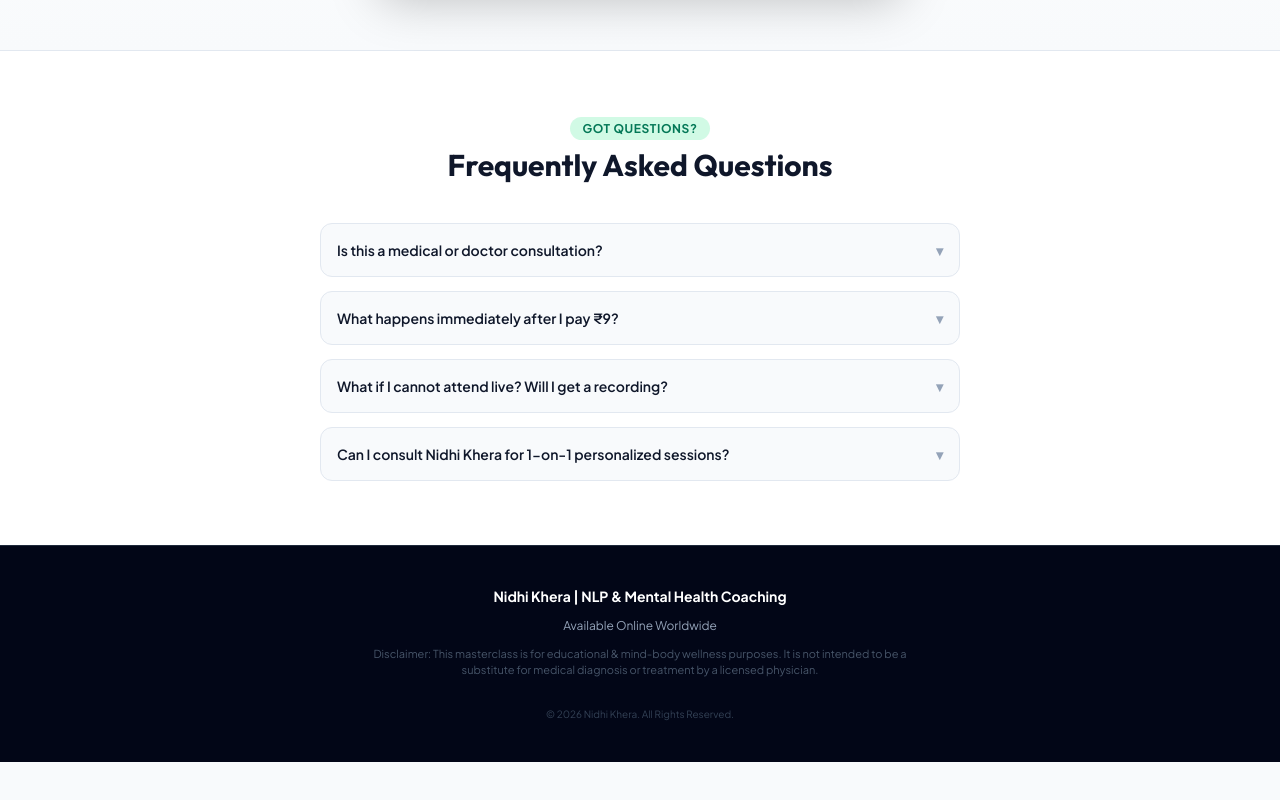
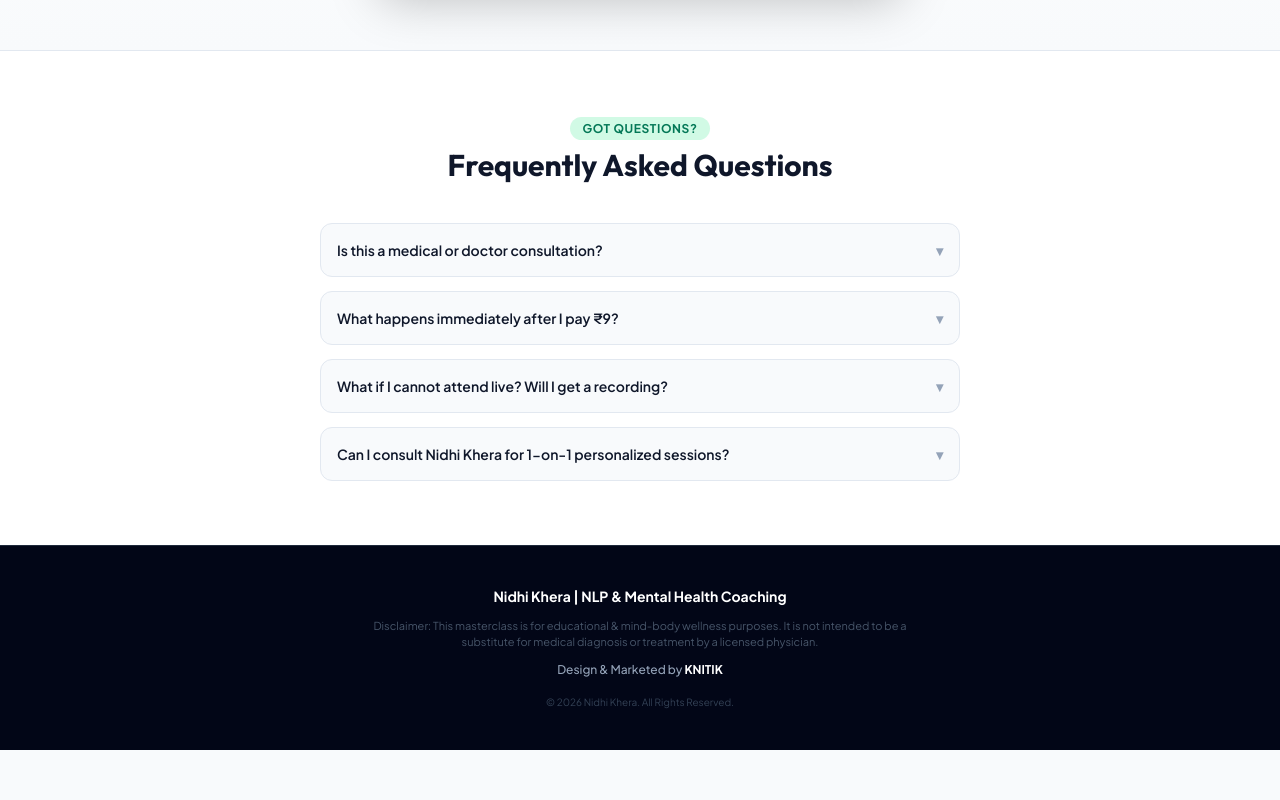
Before and after one commit to sagarburman1920/nidhikhera, a plain HTML site: page index.html in a window 1280 px wide. Shown: the part 7377-8177 px from the top of the page. Drawn offline with nearby package versions, Linux system fonts and the light colour scheme.

Commit message:
Remove Available Online Worldwide from footer and add Design & Marketed by KNITIK branding with link

```diff
--- a/index.html
+++ b/index.html
@@ -723,11 +723,15 @@
   <footer class="bg-slate-950 text-slate-400 py-10 text-center text-xs border-t border-slate-800">
     <div class="max-w-4xl mx-auto px-4 space-y-3">
       <p class="font-bold text-white text-sm">Nidhi Khera | NLP & Mental Health Coaching</p>
-      <p class="text-slate-400">Available Online Worldwide</p>
       <p class="text-slate-600 text-[11px] max-w-xl mx-auto">
         Disclaimer: This masterclass is for educational & mind-body wellness purposes. It is not intended to be a substitute for medical diagnosis or treatment by a licensed physician.
       </p>
-      <p class="text-slate-700 text-[10px] pt-4">© 2026 Nidhi Khera. All Rights Reserved.</p>
+      <p class="text-slate-400 text-xs">
+        <a href="https://knitik.com/" target="_blank" rel="noopener noreferrer" class="hover:text-emerald-400 transition font-medium">
+          Design & Marketed by <strong class="text-white hover:text-emerald-400">KNITIK</strong>
+        </a>
+      </p>
+      <p class="text-slate-700 text-[10px] pt-1">© 2026 Nidhi Khera. All Rights Reserved.</p>
     </div>
   </footer>
 
```
